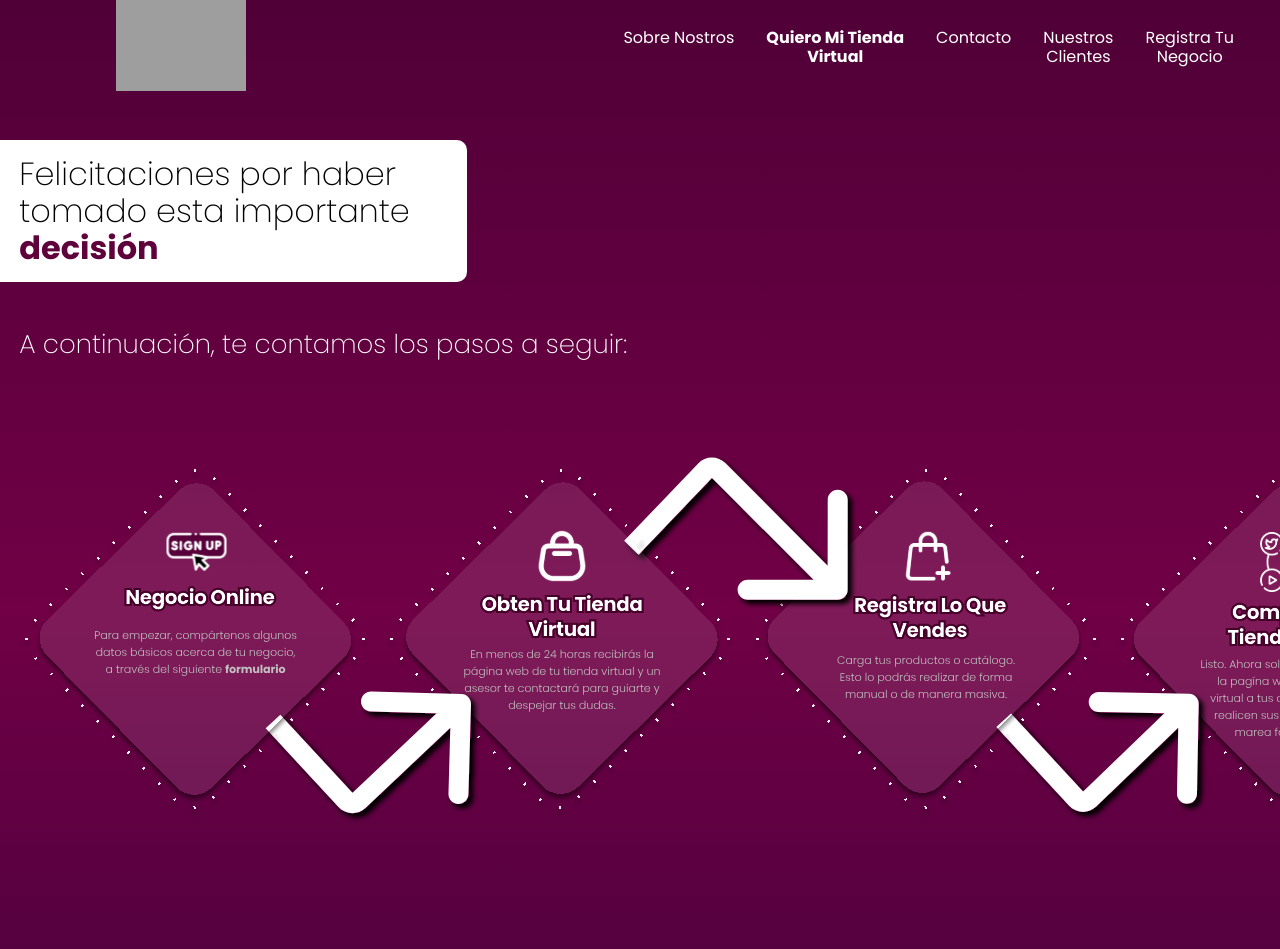
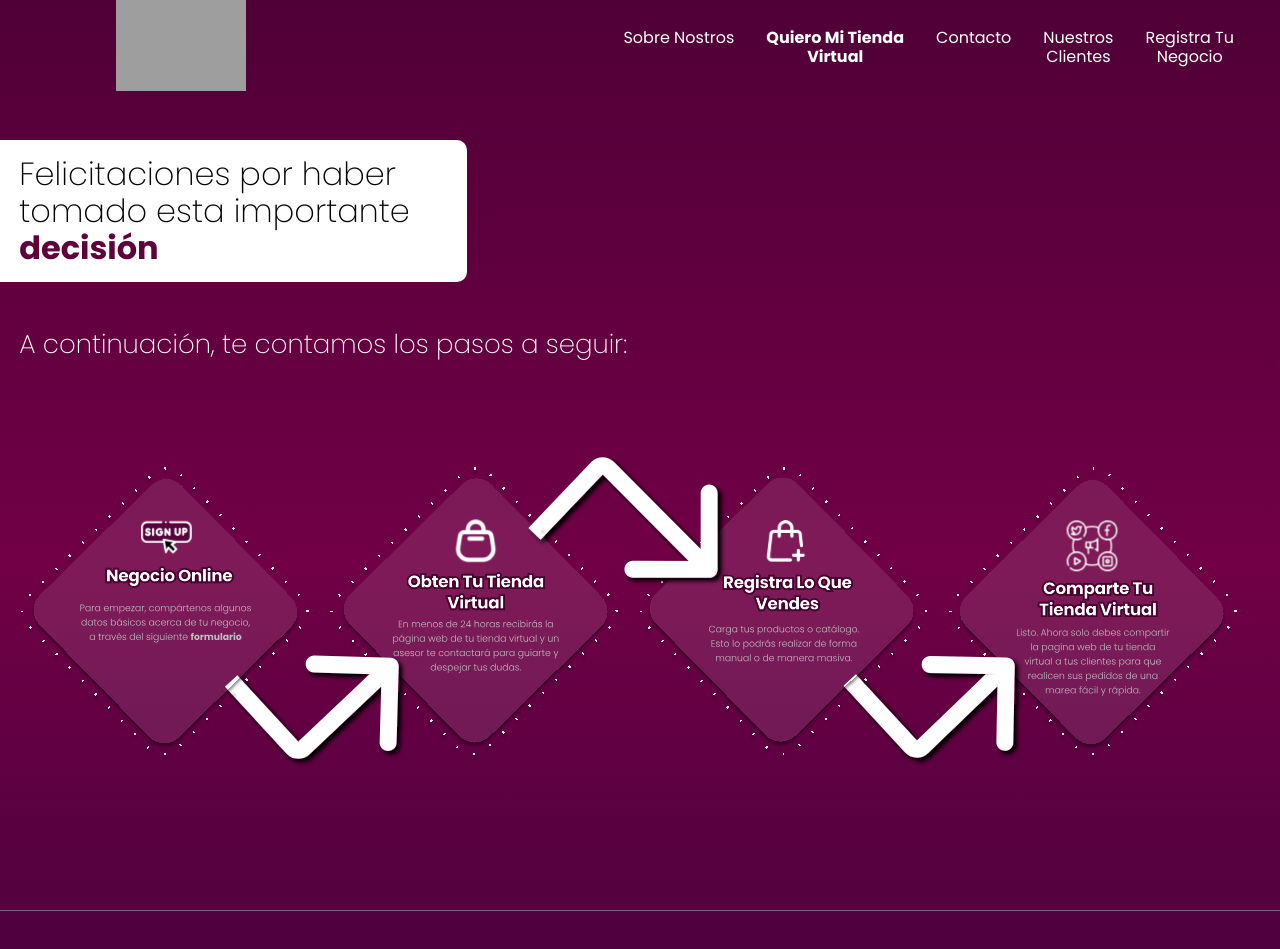
Before and after one commit to SEGR02/pidelo-web-app, a Next.js app: page /wantMyVirtualStore in a window 1280 px wide. Shown: the top 949 px of the page. Built offline with nearby package versions, Linux system fonts and the light colour scheme; grey boxes are pictures that could not be loaded.

Commit message:
Feat: ready for test mobile view on wantmyvirtualstore

```diff
--- a/src/app/styles/wantMyVirtualStore.module.css
+++ b/src/app/styles/wantMyVirtualStore.module.css
@@ -46,3 +46,8 @@
 .footerContainer {
   margin-top: -80px;
 }
+
+.stepsImage {
+  width: 100%;
+  height: 100%;
+}
--- a/src/app/wantMyVirtualStore/page.tsx
+++ b/src/app/wantMyVirtualStore/page.tsx
@@ -24,7 +24,7 @@ export default function WantMyVirtualStore() {
           </p>
         </div>
         <div className={styles.stepsImageContainer}>
-          <Image alt="" src={steps} />
+          <Image className={styles.stepsImage} alt="" src={steps} />
         </div>
       </main>
       <footer className={styles.footerContainer}>
```
